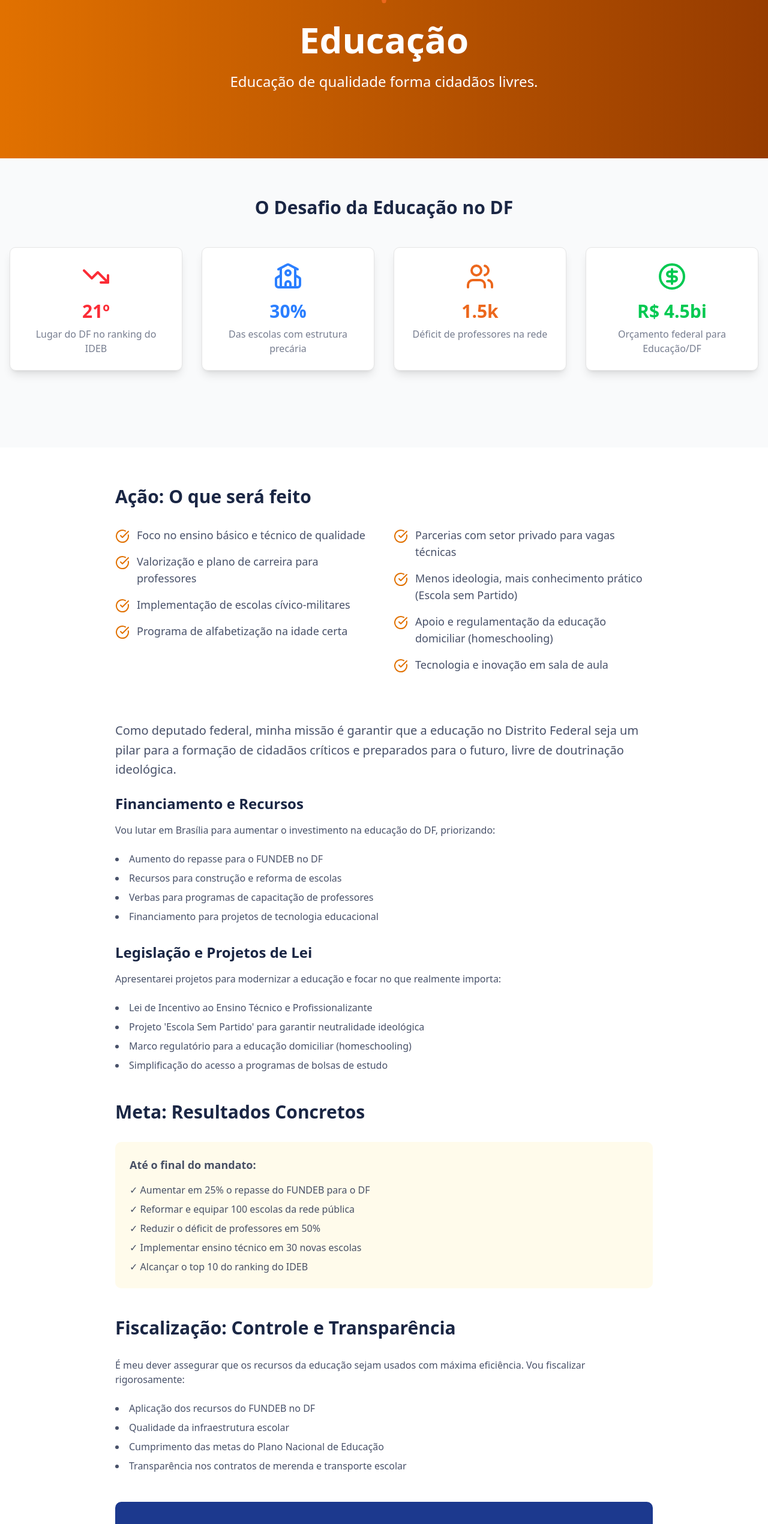
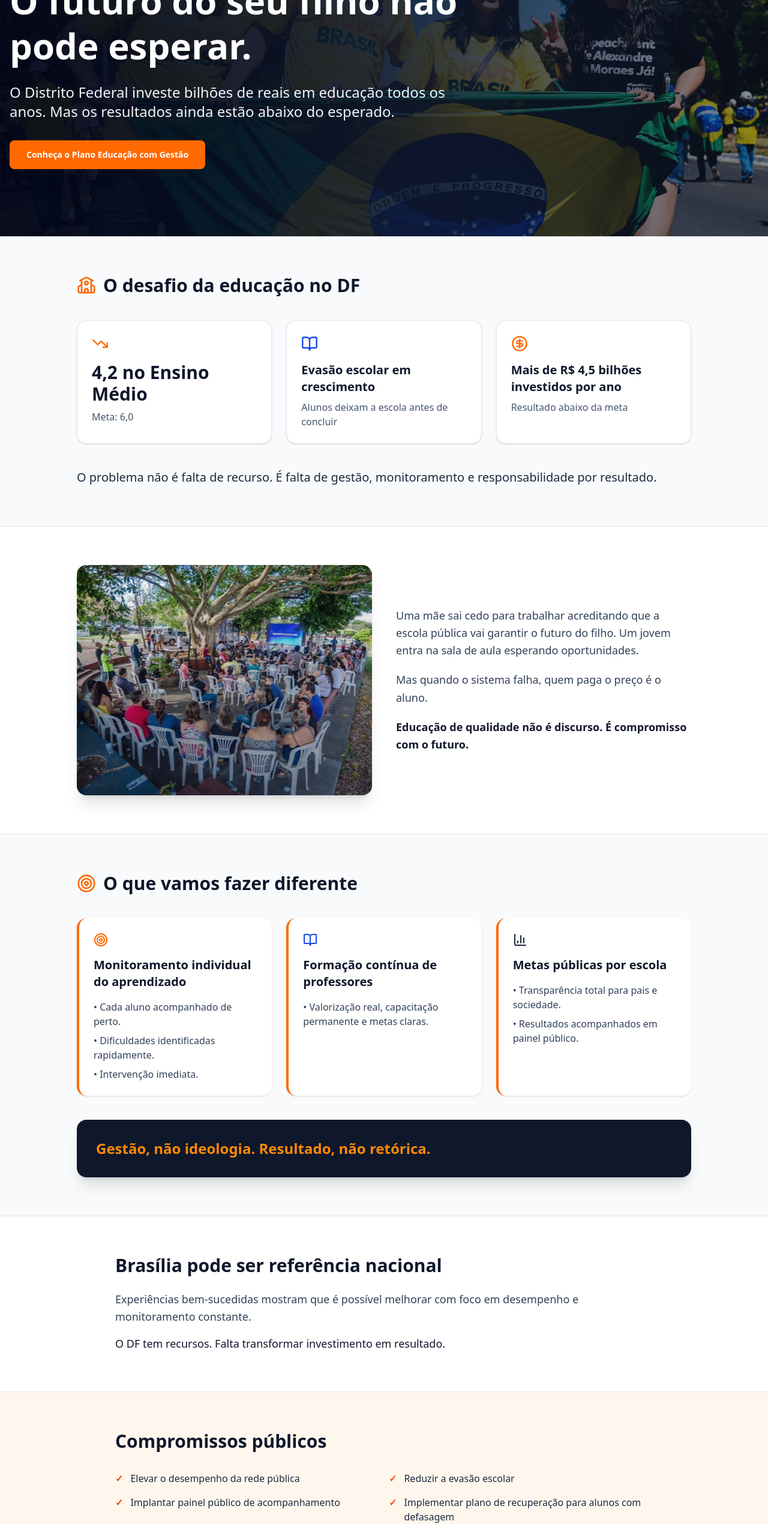
Before and after one commit to luancamposck/elias, a Next.js app: page /proposals/education in a window 1280 px wide. Shown: the part 234-2775 px from the top of the page at 60% size. Built offline with nearby package versions, Linux system fonts and the light colour scheme.

Commit message:
refactor(education): refactor education proposal page

```diff
--- a/src/app/proposals/education/page.tsx
+++ b/src/app/proposals/education/page.tsx
@@ -1,173 +1,280 @@
 import {
+  BarChart3,
   BookOpen,
   CircleDollarSign,
   School,
-  TrendingDown,
-  Users
+  ShieldCheck,
+  Target,
+  TrendingDown
 } from "lucide-react"
+import Image from "next/image"
 
-import {
-  CTAFooter,
-  DetailSection,
-  ProposalHeader,
-  ProposalsGrid,
-  StatsSection
-} from "@/components/proposal-page"
+import { Button } from "@/components/ui/button"
 
-const leftProposals: string[] = [
-  "Foco no ensino básico e técnico de qualidade",
-  "Valorização e plano de carreira para professores",
-  "Implementação de escolas cívico-militares",
-  "Programa de alfabetização na idade certa"
+const pillars = [
+  {
+    icon: Target,
+    color: "text-orange-500",
+    title: "Monitoramento individual do aprendizado",
+    items: [
+      "Cada aluno acompanhado de perto.",
+      "Dificuldades identificadas rapidamente.",
+      "Intervenção imediata."
+    ]
+  },
+  {
+    icon: BookOpen,
+    color: "text-blue-700",
+    title: "Formação contínua de professores",
+    items: ["Valorização real, capacitação permanente e metas claras."]
+  },
+  {
+    icon: BarChart3,
+    color: "text-slate-800",
+    title: "Metas públicas por escola",
+    items: [
+      "Transparência total para pais e sociedade.",
+      "Resultados acompanhados em painel público."
+    ]
+  }
 ]
 
-const rightProposals: string[] = [
-  "Parcerias com setor privado para vagas técnicas",
-  "Menos ideologia, mais conhecimento prático (Escola sem Partido)",
-  "Apoio e regulamentação da educação domiciliar (homeschooling)",
-  "Tecnologia e inovação em sala de aula"
-]
-
-const financingItems: string[] = [
-  "Aumento do repasse para o FUNDEB no DF",
-  "Recursos para construção e reforma de escolas",
-  "Verbas para programas de capacitação de professores",
-  "Financiamento para projetos de tecnologia educacional"
-]
-
-const legislativeItems: string[] = [
-  "Lei de Incentivo ao Ensino Técnico e Profissionalizante",
-  "Projeto 'Escola Sem Partido' para garantir neutralidade ideológica",
-  "Marco regulatório para a educação domiciliar (homeschooling)",
-  "Simplificação do acesso a programas de bolsas de estudo"
-]
-
-const oversightItems: string[] = [
-  "Aplicação dos recursos do FUNDEB no DF",
-  "Qualidade da infraestrutura escolar",
-  "Cumprimento das metas do Plano Nacional de Educação",
-  "Transparência nos contratos de merenda e transporte escolar"
-]
-
-const goalItems: string[] = [
-  "Aumentar em 25% o repasse do FUNDEB para o DF",
-  "Reformar e equipar 100 escolas da rede pública",
-  "Reduzir o déficit de professores em 50%",
-  "Implementar ensino técnico em 30 novas escolas",
-  "Alcançar o top 10 do ranking do IDEB"
-]
-
-const stats = [
-  {
-    icon: TrendingDown,
-    color: "text-red-500",
-    value: "21º",
-    label: "Lugar do DF no ranking do IDEB"
-  },
-  {
-    icon: School,
-    color: "text-blue-500",
-    value: "30%",
-    label: "Das escolas com estrutura precária"
-  },
-  {
-    icon: Users,
-    color: "text-primary",
-    value: "1.5k",
-    label: "Déficit de professores na rede"
-  },
-  {
-    icon: CircleDollarSign,
-    color: "text-green-500",
-    value: "R$ 4.5bi",
-    label: "Orçamento federal para Educação/DF"
-  }
+const commitments = [
+  "Elevar o desempenho da rede pública",
+  "Reduzir a evasão escolar",
+  "Implantar painel público de acompanhamento",
+  "Implementar plano de recuperação para alunos com defasagem"
 ]
 
 const EducationProposalPage = () => {
   return (
-    <div>
-      <ProposalHeader
-        icon={BookOpen}
-        title="Educação"
-        subtitle="Educação de qualidade forma cidadãos livres."
-        variant="education"
-      />
+    <div className="bg-white">
+      <section className="relative overflow-hidden bg-slate-950 text-white">
+        <Image
+          src="/main-banner.jpg"
+          alt="Elias Medeiros com a comunidade do Distrito Federal"
+          fill
+          priority
+          className="object-cover"
+        />
+        <div className="absolute inset-0 bg-gradient-to-r from-slate-950/95 via-slate-900/90 to-slate-900/45" />
 
-      <StatsSection title="O Desafio da Educação no DF" stats={stats} />
+        <div className="relative container mx-auto px-4 py-20 sm:py-24 md:py-28">
+          <div className="max-w-3xl">
+            <h1 className="text-4xl sm:text-5xl md:text-6xl font-bold leading-tight mb-6">
+              O futuro do seu filho não pode esperar.
+            </h1>
+            <p className="text-lg sm:text-xl md:text-2xl text-slate-100 mb-8">
+              O Distrito Federal investe bilhões de reais em educação todos os
+              anos. Mas os resultados ainda estão abaixo do esperado.
+            </p>
 
-      <div className="py-16 bg-white">
+            <Button
+              asChild
+              className="h-12 bg-orange-500 text-white hover:bg-orange-600 font-bold px-7">
+              <a href="#plano-educacao">Conheça o Plano Educação com Gestão</a>
+            </Button>
+          </div>
+        </div>
+      </section>
+
+      <section id="plano-educacao" className="py-16 bg-slate-50 border-b">
         <div className="container mx-auto px-4">
-          <div className="max-w-4xl mx-auto">
-            {/* AÇÃO */}
-            <h2 className="text-3xl font-bold mb-8 text-foreground">
-              Ação: O que será feito
+          <div className="max-w-5xl mx-auto">
+            <h2 className="text-3xl font-bold mb-10 text-slate-900 flex items-center gap-3">
+              <School className="size-8 text-orange-500" />O desafio da educação
+              no DF
             </h2>
 
-            <ProposalsGrid
-              leftProposals={leftProposals}
-              rightProposals={rightProposals}
-              variant="education"
-            />
+            <div className="grid md:grid-cols-3 gap-6 mb-10">
+              <div className="bg-white p-6 rounded-2xl border border-slate-200 shadow-sm">
+                <TrendingDown className="size-7 text-orange-500 mb-4" />
+                <p className="text-3xl font-bold text-slate-900 mb-2">
+                  4,2 no Ensino Médio
+                </p>
+                <p className="text-slate-600">Meta: 6,0</p>
+              </div>
 
-            <div className="prose prose-lg max-w-none text-foreground/80 mt-12 mb-12">
-              <p className="text-xl leading-relaxed mb-6">
-                Como deputado federal, minha missão é garantir que a educação no
-                Distrito Federal seja um pilar para a formação de cidadãos
-                críticos e preparados para o futuro, livre de doutrinação
-                ideológica.
-              </p>
+              <div className="bg-white p-6 rounded-2xl border border-slate-200 shadow-sm">
+                <BookOpen className="size-7 text-blue-700 mb-4" />
+                <p className="text-xl font-bold text-slate-900 mb-2">
+                  Evasão escolar em crescimento
+                </p>
+                <p className="text-slate-600">
+                  Alunos deixam a escola antes de concluir
+                </p>
+              </div>
 
-              <DetailSection
-                title="Financiamento e Recursos"
-                description="Vou lutar em Brasília para aumentar o investimento na educação do DF, priorizando:"
-                items={financingItems}
-              />
-
-              <DetailSection
-                title="Legislação e Projetos de Lei"
-                description="Apresentarei projetos para modernizar a educação e focar no que realmente importa:"
-                items={legislativeItems}
-              />
-            </div>
-
-            {/* META */}
-            <h2 className="text-3xl font-bold mb-8 text-foreground">
-              Meta: Resultados Concretos
-            </h2>
-            <div className="prose prose-lg max-w-none text-foreground/80 mb-12">
-              <div className="bg-amber-50 p-6 rounded-lg">
-                <h4 className="font-semibold text-lg mb-4">
-                  Até o final do mandato:
-                </h4>
-                <ul className="space-y-2">
-                  {goalItems.map((m) => (
-                    <li key={m}>✓ {m}</li>
-                  ))}
-                </ul>
+              <div className="bg-white p-6 rounded-2xl border border-slate-200 shadow-sm">
+                <CircleDollarSign className="size-7 text-orange-500 mb-4" />
+                <p className="text-xl font-bold text-slate-900 mb-2">
+                  Mais de R$ 4,5 bilhões investidos por ano
+                </p>
+                <p className="text-slate-600">Resultado abaixo da meta</p>
               </div>
             </div>
 
-            {/* FISCALIZAÇÃO */}
-            <h2 className="text-3xl font-bold mb-8 text-foreground">
-              Fiscalização: Controle e Transparência
-            </h2>
-            <div className="prose prose-lg max-w-none text-foreground/80 mb-12">
-              <p className="mb-6">
-                É meu dever assegurar que os recursos da educação sejam usados
-                com máxima eficiência. Vou fiscalizar rigorosamente:
-              </p>
-              <ul className="list-disc list-inside mb-6 space-y-2">
-                {oversightItems.map((item) => (
-                  <li key={item}>{item}</li>
-                ))}
-              </ul>
+            <p className="text-xl leading-relaxed font-medium text-slate-800">
+              O problema não é falta de recurso. É falta de gestão,
+              monitoramento e responsabilidade por resultado.
+            </p>
+          </div>
+        </div>
+      </section>
+
+      <section className="py-16 bg-white border-b">
+        <div className="container mx-auto px-4">
+          <div className="max-w-5xl mx-auto grid md:grid-cols-2 gap-10 items-center">
+            <div className="relative h-72 sm:h-80 md:h-96 rounded-2xl overflow-hidden shadow-xl">
+              <Image
+                src="/people.jpeg"
+                alt="Comunidade reunida em roda de conversa no Distrito Federal"
+                fill
+                className="object-cover"
+              />
+              <div className="absolute inset-0 bg-gradient-to-t from-slate-900/45 to-transparent" />
             </div>
 
-            <CTAFooter message="Juntos, podemos construir um futuro melhor através da educação." />
+            <div className="text-slate-700 space-y-5 text-lg leading-relaxed">
+              <p>
+                Uma mãe sai cedo para trabalhar acreditando que a escola pública
+                vai garantir o futuro do filho. Um jovem entra na sala de aula
+                esperando oportunidades.
+              </p>
+              <p>Mas quando o sistema falha, quem paga o preço é o aluno.</p>
+              <p className="font-semibold text-slate-900">
+                Educação de qualidade não é discurso. É compromisso com o
+                futuro.
+              </p>
+            </div>
           </div>
         </div>
-      </div>
+      </section>
+
+      <section className="py-16 bg-slate-50 border-b">
+        <div className="container mx-auto px-4">
+          <div className="max-w-5xl mx-auto">
+            <h2 className="text-3xl font-bold mb-10 text-slate-900 flex items-center gap-3">
+              <Target className="size-8 text-orange-500" />O que vamos fazer
+              diferente
+            </h2>
+
+            <div className="grid md:grid-cols-3 gap-6 mb-10">
+              {pillars.map(({ icon: Icon, color, title, items }) => (
+                <div
+                  key={title}
+                  className="bg-white p-6 rounded-2xl border-l-4 border-orange-500 shadow-sm">
+                  <Icon className={`size-6 mb-4 ${color}`} />
+                  <h3 className="text-xl font-bold text-slate-900 mb-4">
+                    {title}
+                  </h3>
+                  <ul className="space-y-2 text-slate-700">
+                    {items.map((item) => (
+                      <li key={item}>• {item}</li>
+                    ))}
+                  </ul>
+                </div>
+              ))}
+            </div>
+
+            <div className="bg-slate-900 text-white p-8 rounded-2xl shadow-xl">
+              <p className="text-2xl font-bold text-orange-400">
+                Gestão, não ideologia. Resultado, não retórica.
+              </p>
+            </div>
+          </div>
+        </div>
+      </section>
+
+      <section className="py-16 bg-white border-b">
+        <div className="container mx-auto px-4">
+          <div className="max-w-4xl mx-auto">
+            <h2 className="text-3xl font-bold mb-6 text-slate-900">
+              Brasília pode ser referência nacional
+            </h2>
+            <div className="text-lg leading-relaxed text-slate-700 space-y-4">
+              <p>
+                Experiências bem-sucedidas mostram que é possível melhorar com
+                foco em desempenho e monitoramento constante.
+              </p>
+              <p className="font-medium text-slate-900">
+                O DF tem recursos. Falta transformar investimento em resultado.
+              </p>
+            </div>
+          </div>
+        </div>
+      </section>
+
+      <section className="py-16 bg-orange-50 border-b border-orange-100">
+        <div className="container mx-auto px-4">
+          <div className="max-w-4xl mx-auto">
+            <h2 className="text-3xl font-bold mb-8 text-slate-900">
+              Compromissos públicos
+            </h2>
+            <div className="grid sm:grid-cols-2 gap-4 mb-8">
+              {commitments.map((item) => (
+                <div key={item} className="flex items-start gap-3">
+                  <span className="text-orange-600 font-bold">✓</span>
+                  <p className="text-slate-800">{item}</p>
+                </div>
+              ))}
+            </div>
+            <p className="text-lg font-semibold text-slate-900">
+              Compromisso público. Meta acompanhada. Resultado entregue.
+            </p>
+          </div>
+        </div>
+      </section>
+
+      <section className="py-16 bg-white border-b">
+        <div className="container mx-auto px-4">
+          <div className="max-w-4xl mx-auto">
+            <h2 className="text-3xl font-bold mb-6 text-slate-900 flex items-center gap-3">
+              <ShieldCheck className="size-8 text-orange-500" />
+              Fiscalização e Transparência
+            </h2>
+            <div className="text-lg leading-relaxed text-slate-700 space-y-4">
+              <p>
+                Como deputado federal, a missão é garantir que os recursos
+                destinados à educação sejam aplicados com eficiência e
+                responsabilidade.
+              </p>
+              <p className="font-medium text-slate-900">
+                Educação forte melhora tudo ao redor: segurança, emprego, renda
+                e oportunidades.
+              </p>
+            </div>
+          </div>
+        </div>
+      </section>
+
+      <section className="py-16 bg-slate-900 text-white">
+        <div className="container mx-auto px-4">
+          <div className="max-w-4xl mx-auto text-center">
+            <h2 className="text-4xl font-bold mb-8">
+              Educação forte muda tudo ao redor.
+            </h2>
+            <div className="flex flex-col sm:flex-row gap-4 justify-center mb-8">
+              <Button
+                asChild
+                className="h-11 bg-orange-500 text-white hover:bg-orange-600 font-bold px-8">
+                <a
+                  href="https://app.eliasmedeiros.bsb.br"
+                  target="_blank"
+                  rel="noopener noreferrer">
+                  Apoiar essa proposta
+                </a>
+              </Button>
+              <Button className="h-11 border border-orange-300 text-orange-300 hover:bg-orange-500 hover:text-white font-bold px-8">
+                Compartilhar
+              </Button>
+            </div>
+            <p className="text-lg text-slate-200">
+              Você participa. Eu represento.
+            </p>
+          </div>
+        </div>
+      </section>
     </div>
   )
 }
```
